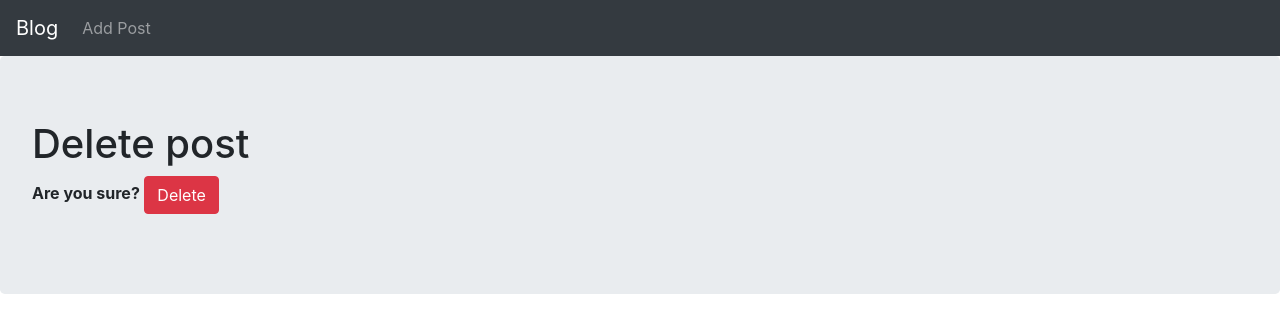
After one commit to ahmed-gaber-elgamal/django-simple-blog, a Django app: template simple_blog/templates/delete_post.html in a window 1280 px wide. The commit adds this page. Shown: the top 333 px of the page. Run offline with Django 3.2, Linux system fonts and the light colour scheme; the template is opened without the code that fills it, so the values that code supplies are empty.

Commit message:
add delete post

```diff
--- a/simple_blog/templates/article_details.html
+++ b/simple_blog/templates/article_details.html
@@ -11,6 +11,7 @@
     {{ post.body }}
     <br/><br/>
     <a href="{% url 'update-post' post.id %}" class="btn btn-warning">Update</a>
+    <a href="{% url 'delete-post' post.id %}" class="btn btn-danger">Delete</a>
     <a href="{% url 'home' %}" class="btn btn-secondary">Back</a>
 
 {% endblock %}
--- /dev/null
+++ b/simple_blog/templates/delete_post.html
@@ -0,0 +1,18 @@
+{% extends 'base.html' %}
+{% block title%}
+    delete post
+{% endblock %}
+{% block content %}
+
+    <div class="jumbotron">
+        <h1>Delete post</h1>
+        <div class="form-group">
+            <form method="POST">
+                {% csrf_token %}
+                <strong>Are you sure?</strong>
+                <button class="btn btn-danger">Delete</button>
+            </form>
+        </div>
+    </div>
+
+{% endblock %}
--- a/simple_blog/urls.py
+++ b/simple_blog/urls.py
@@ -6,4 +6,5 @@ urlpatterns = [
     path('article/<int:pk>', views.ArticleDetailView.as_view(), name='article-detail'),
     path('add_post/', views.AddPostView.as_view(), name='add-post'),
     path('article/edit/<int:pk>/', views.UpdatePostView.as_view(), name='update-post'),
+    path('article/delete/<int:pk>/', views.DeletePostView.as_view(), name='delete-post'),
 ]
```
Also changed, not shown: simple_blog/views.py (+10 -3 lines).
